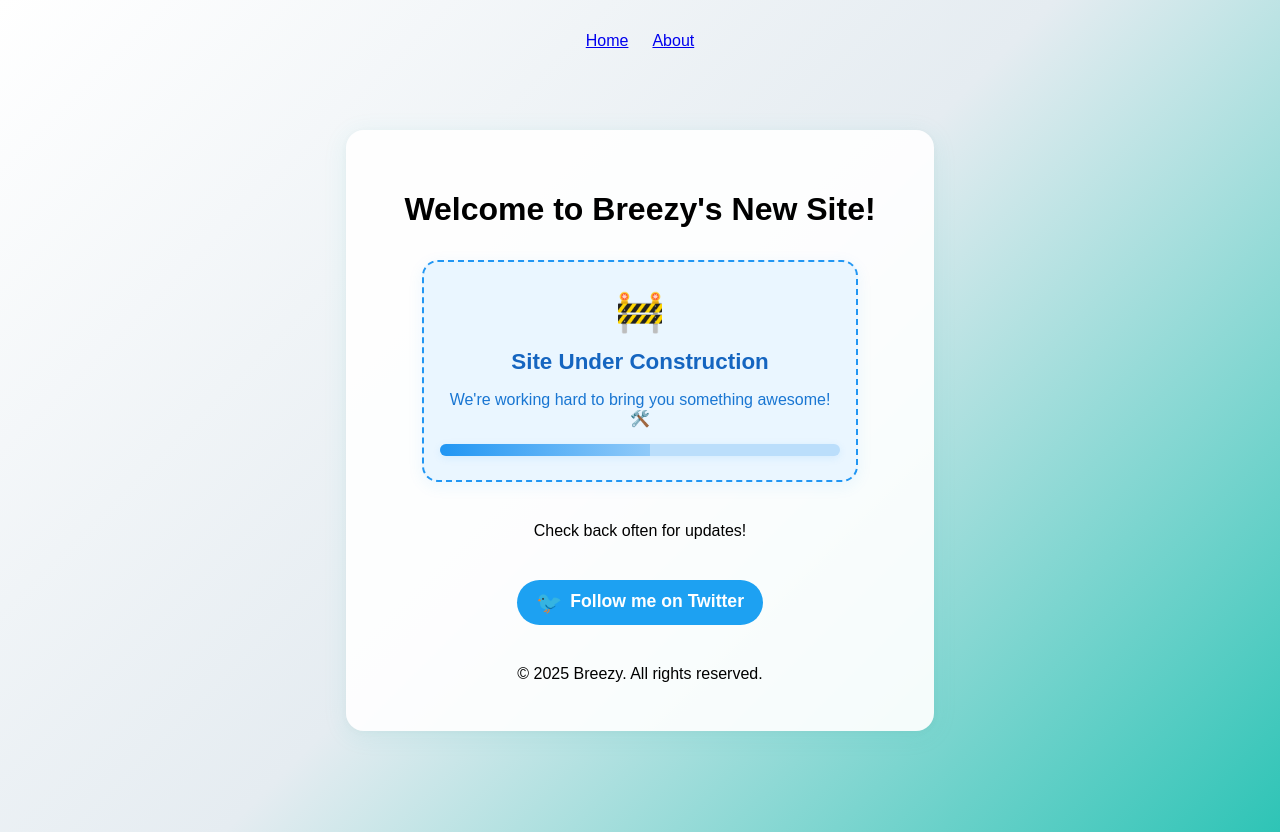
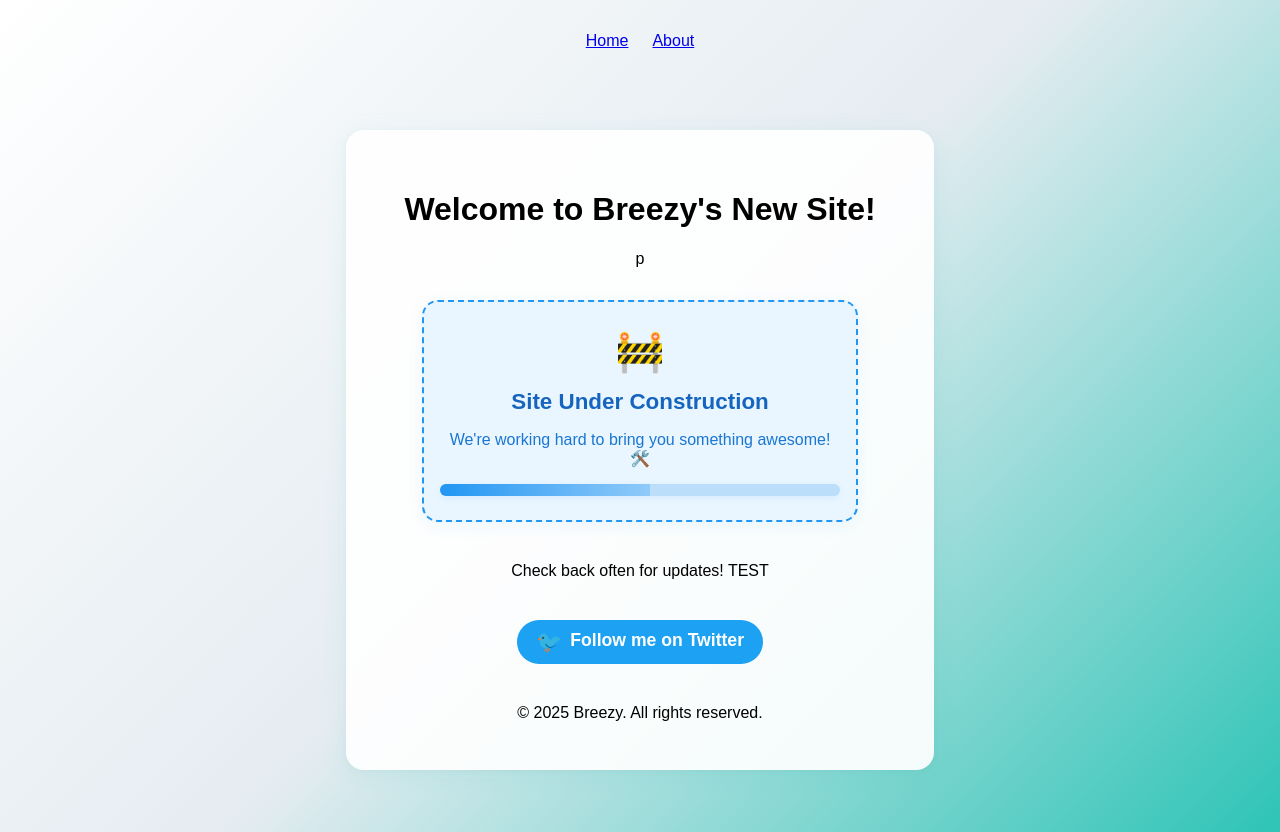
Before and after one commit to Pat-Calh/Breezy-site-react, a React (Vite) app: page / in a window 1280 px wide. Built offline with nearby package versions, Linux system fonts and the light colour scheme.

Commit message:
Test Multi-Page

```diff
--- a/src/pages/Home.jsx
+++ b/src/pages/Home.jsx
@@ -4,6 +4,7 @@ function Home() {
   return (
     <div className="App">
       <h1>Welcome to Breezy's New Site!</h1>
+      p
       <div className="construction-container">
         <span className="construction-emoji" role="img" aria-label="construction">🚧</span>
         <h2 className="construction-text">Site Under Construction</h2>
@@ -12,7 +13,7 @@ function Home() {
           <div className="construction-bar-fill"></div>
         </div>
       </div>
-      <p>Check back often for updates!</p>
+      <p>Check back often for updates! TEST</p>
       <a
         href="https://twitter.com/BreezyFops"
         className="twitter-link"
```
